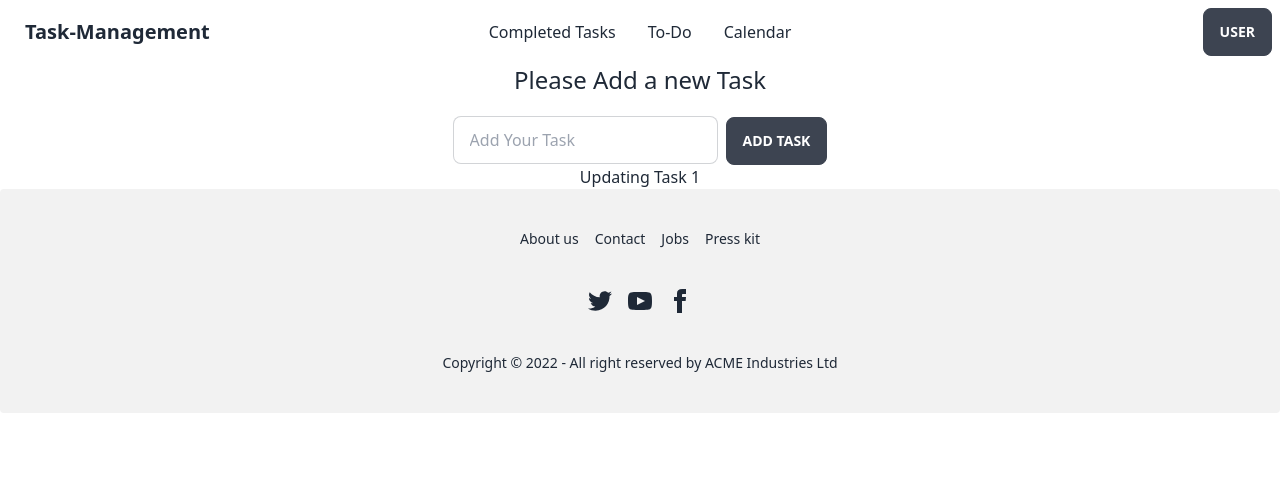
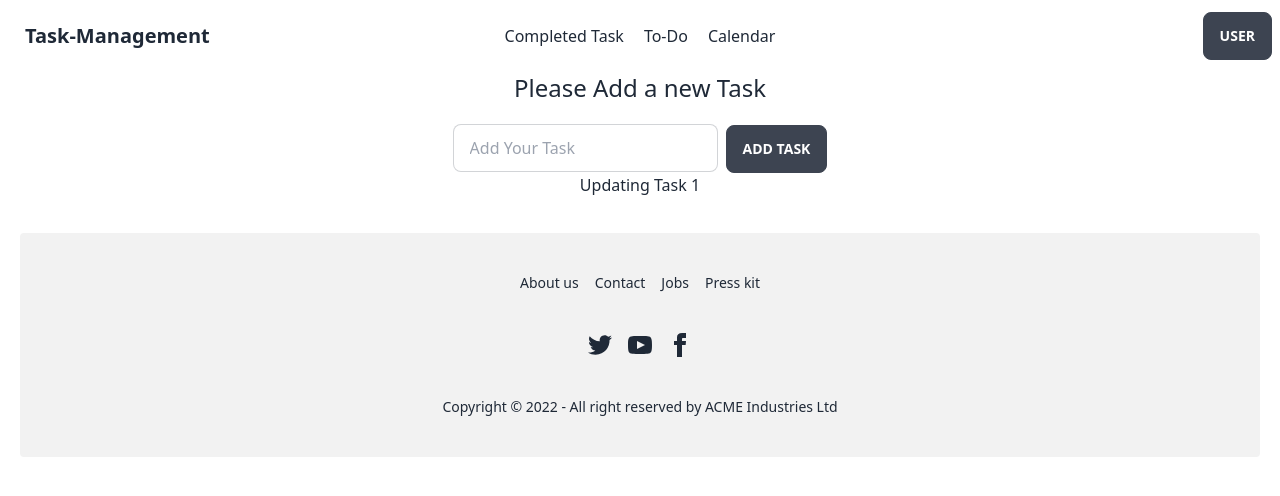
Before and after one commit to Pobarul-islam/task-manager-client, a React (Create React App) app: page /update/1 in a window 1280 px wide. Shown: the top 496 px of the page. Built offline with nearby package versions, Linux system fonts and the light colour scheme.

Commit message:
some code added

```diff
--- a/src/Components/CompletedTask.js
+++ b/src/Components/CompletedTask.js
@@ -6,7 +6,7 @@ const CompletedTask = () => {
 
     const [tasks, setTasks] = useState([]);
     useEffect(() => {
-        fetch('http://localhost:5000/user')
+        fetch('https://kinder-poutine-83209.herokuapp.com/user')
             .then(res => res.json())
         .then(data=>setTasks(data))
     }, [])
@@ -16,7 +16,7 @@ const CompletedTask = () => {
 
         if (proceed) {
             console.log('deleting task', id)
-            const url = `http://localhost:5000/user/${id}`
+            const url = `https://kinder-poutine-83209.herokuapp.com/user/${id}`
             fetch(url, {
                 method: 'DELETE',
             })
@@ -40,7 +40,7 @@ const CompletedTask = () => {
                     tasks.map(tasks => <li
                         key={tasks._id}
                     >{tasks.name}
-                        <Link to={`/update/${tasks._id}`}><button className='btn ml-4 mt-4'>Update</button></Link>
+                        <Link to={`/update/${tasks._id}`}><button className='btn ml-4 mt-3'>Update</button></Link>
 
                         <button onClick={()=>handleTaskDelete(tasks._id)} className='btn btn-base ml-4 p-3'>Delete</button>
 
--- a/src/Components/Footer.js
+++ b/src/Components/Footer.js
@@ -2,7 +2,7 @@ import React from 'react';
 
 const Footer = () => {
     return (
-        <div>
+        <div className='mt-4 p-5'>
             <footer class="footer footer-center p-10 bg-base-200 text-base-content rounded">
   <div class="grid grid-flow-col gap-4">
     <a class="link link-hover">About us</a>
--- a/src/Components/Navbar/Navbar.js
+++ b/src/Components/Navbar/Navbar.js
@@ -17,10 +17,11 @@ const Navbar = () => {
     <a class="btn btn-ghost normal-case text-xl">Task-Management</a>
   </div>
   <div class="navbar-center hidden lg:flex">
-    <ul class="menu menu-horizontal p-0">
-     <li><a href='/completeTask'>Completed Tasks</a></li>
-    <li><a href='/todo'>To-Do</a></li>
-    <li><a href='/calender'> Calendar</a></li>
+    <ul class="menu menu-horizontal p-4">
+
+     <Link className='' to="/completeTask"> Completed Task</Link>
+     <Link className='ml-5' to="/todo">To-Do</Link>
+    <Link className='ml-5' to="/calender">Calendar</Link>
 
     </ul>
   </div>
--- a/src/Components/Todo.js
+++ b/src/Components/Todo.js
@@ -8,7 +8,7 @@ const Todo = () => {
 
         // send data to the server
 
-        fetch('http://localhost:5000/user', {
+        fetch('https://kinder-poutine-83209.herokuapp.com/user', {
             method: 'POST',
             headers: {
                 'content-type': 'application/json'
@@ -23,13 +23,17 @@ const Todo = () => {
         })
     }
     return (
-        <div>
+        <div className='card'>
             <h1 className='text-2xl '>Please Add a new Task</h1>
             <form className='mt-5' onSubmit={handleAddTask}>
                 <input type="text" name='name' placeholder="Add Your Task" class="input input-bordered" required />
-            <input className='btn ml-2' type="submit" value={'Add Task'}/>
+                <input className='btn ml-2' type="submit" value={'Add Task'} /> <br />
+
             </form>
+
+
         </div>
+
     );
 };
 
```
